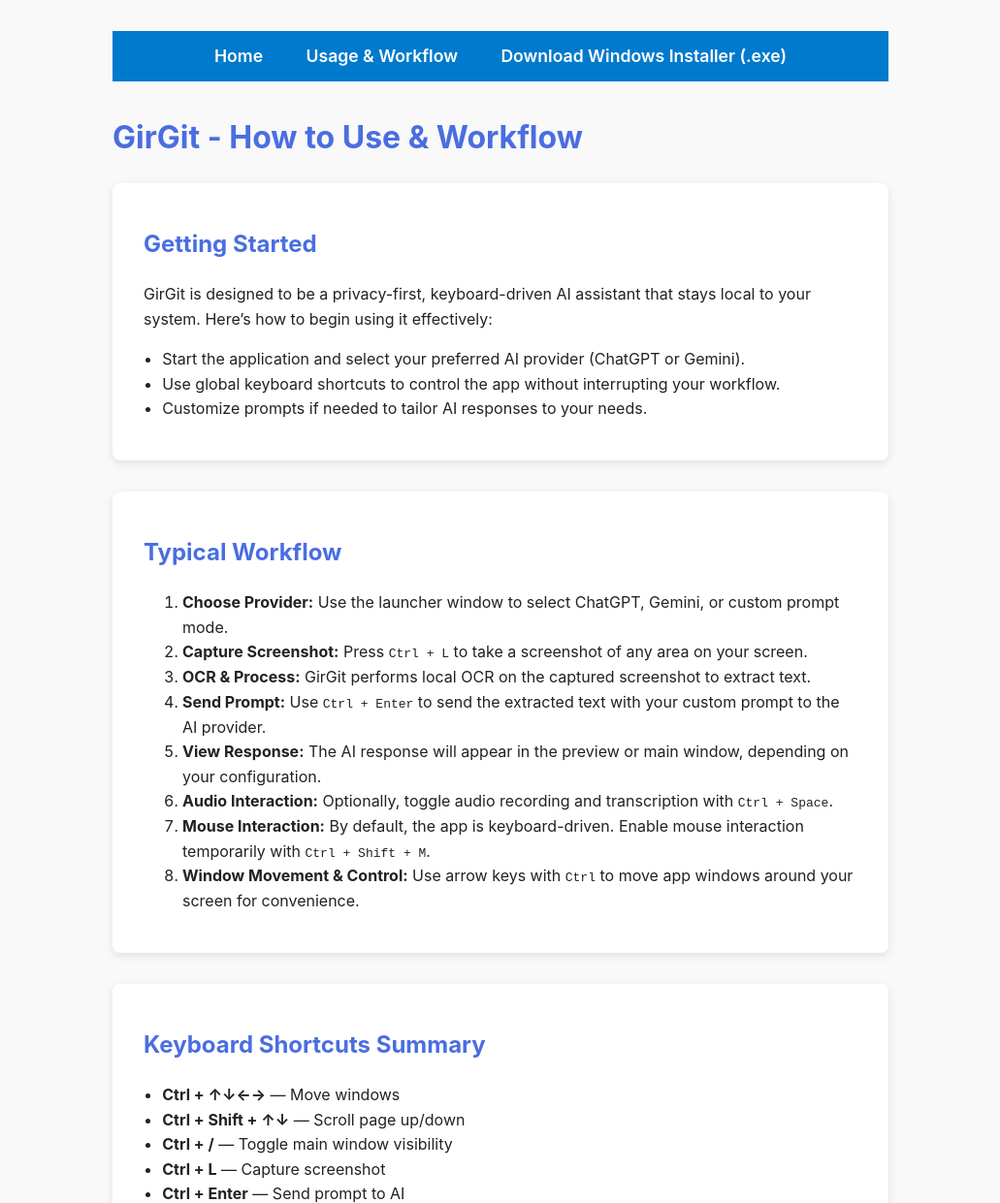
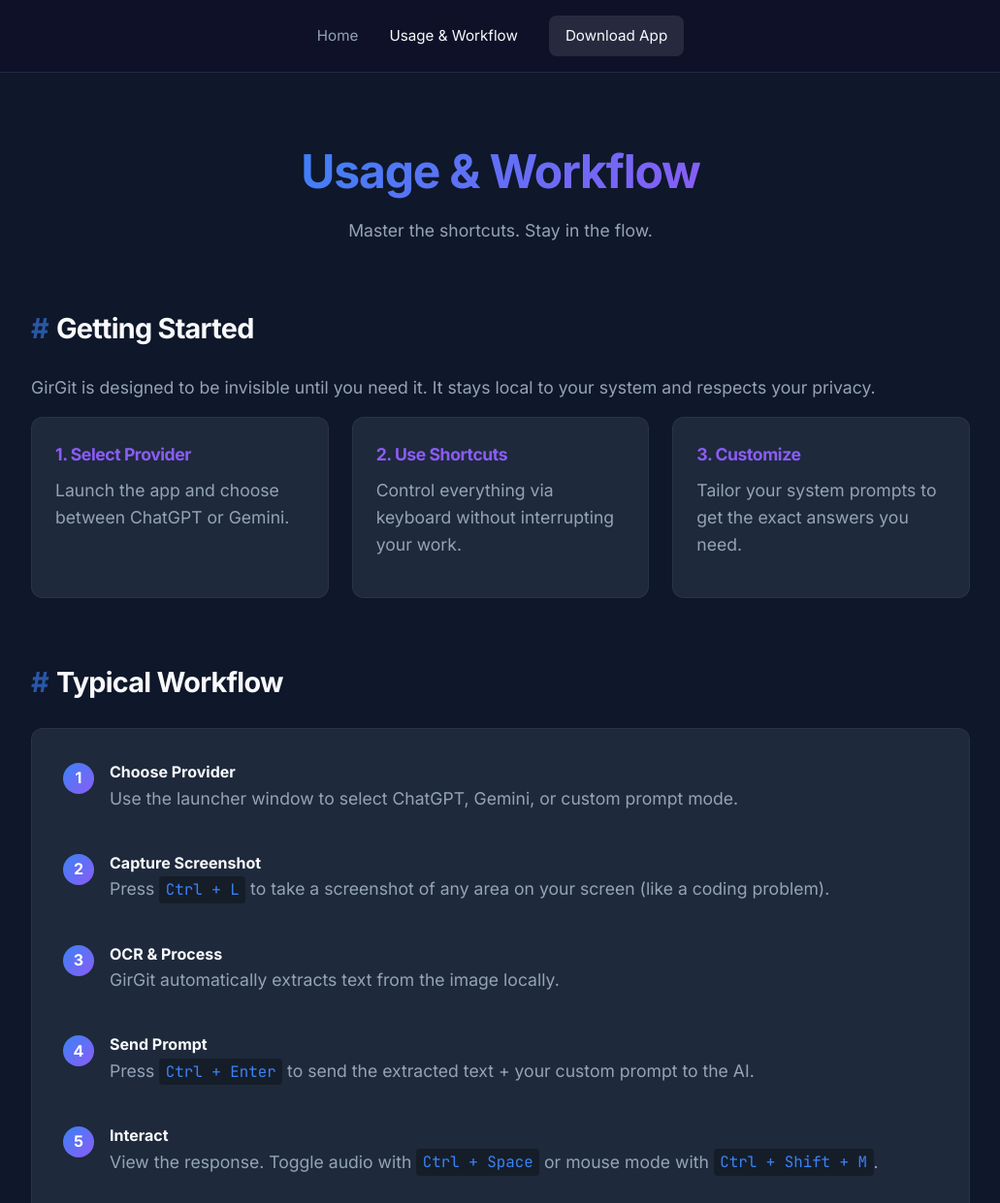
Before and after one commit to robertoMarcojr/GirGit, an Electron app: page usage.html in a window 1280 px wide. Shown: the top 1241 px of the page at 97% size, without its empty margins (124-1155 px from the left). Drawn offline with Linux system fonts and the light colour scheme.

Commit message:
Update usage.html

```diff
--- a/usage.html
+++ b/usage.html
@@ -3,169 +3,336 @@
   <head>
     <meta charset="UTF-8" />
     <meta name="viewport" content="width=device-width, initial-scale=1" />
-    <title>GirGit Usage & Workflow</title>
+    <title>GirGit - Usage & Workflow</title>
+
+    <link rel="preconnect" href="https://fonts.googleapis.com">
+    <link rel="preconnect" href="https://fonts.gstatic.com" crossorigin>
+    <link href="https://fonts.googleapis.com/css2?family=Inter:wght@300;400;600;700&family=JetBrains+Mono:wght@400;700&display=swap" rel="stylesheet">
+
     <style>
+      :root {
+        --bg-color: #0f172a;
+        --card-bg: #1e293b;
+        --text-main: #f8fafc;
+        --text-muted: #94a3b8;
+        --accent-primary: #3b82f6;
+        --accent-secondary: #8b5cf6;
+        --gradient: linear-gradient(135deg, var(--accent-primary), var(--accent-secondary));
+        --nav-bg: rgba(15, 17, 42, 0.8);
+        --code-bg: rgba(0, 0, 0, 0.3);
+      }
+
+      * {
+        box-sizing: border-box;
+        margin: 0;
+        padding: 0;
+      }
+
       body {
-        font-family: -apple-system, BlinkMacSystemFont, 'Segoe UI', Roboto,
-          Oxygen, Ubuntu, Cantarell, 'Open Sans', 'Helvetica Neue', sans-serif;
-        max-width: 800px;
-        margin: 2rem auto;
-        padding: 0 1rem;
+        font-family: 'Inter', system-ui, -apple-system, sans-serif;
+        background-color: var(--bg-color);
+        color: var(--text-main);
         line-height: 1.6;
-        color: #222;
-        background: #f9f9f9;
+        overflow-x: hidden;
       }
+
+      /* Typography */
+      h1, h2, h3 {
+        font-weight: 700;
+        letter-spacing: -0.025em;
+      }
+
+      code, .mono {
+        font-family: 'JetBrains Mono', monospace;
+        background: var(--code-bg);
+        padding: 0.2rem 0.4rem;
+        border-radius: 4px;
+        color: var(--accent-primary);
+        font-size: 0.9em;
+      }
+
+      a {
+        text-decoration: none;
+        color: inherit;
+        transition: color 0.2s;
+      }
+
+      /* Navigation */
+      nav {
+        position: sticky;
+        top: 0;
+        z-index: 100;
+        background: var(--nav-bg);
+        backdrop-filter: blur(10px);
+        border-bottom: 1px solid rgba(255,255,255,0.1);
+        padding: 1rem 2rem;
+        display: flex;
+        justify-content: center;
+        flex-wrap: wrap;
+        gap: 2rem;
+        align-items: center;
+      }
+
+      nav a {
+        font-size: 0.95rem;
+        font-weight: 500;
+        color: var(--text-muted);
+      }
+
+      nav a:hover {
+        color: var(--text-main);
+        text-shadow: 0 0 10px rgba(59, 130, 246, 0.5);
+      }
+
+      .nav-btn {
+        background: rgba(255,255,255,0.1);
+        padding: 0.5rem 1rem;
+        border-radius: 8px;
+        color: var(--text-main) !important;
+        border: 1px solid transparent;
+      }
+
+      .nav-btn:hover {
+        background: rgba(255,255,255,0.2);
+        border-color: rgba(255,255,255,0.3);
+      }
+
+      /* Header */
+      header {
+        text-align: center;
+        padding: 4rem 1rem 3rem;
+        max-width: 900px;
+        margin: 0 auto;
+      }
+
+      header h1 {
+        font-size: 3rem;
+        margin-bottom: 0.5rem;
+        background: var(--gradient);
+        -webkit-background-clip: text;
+        -webkit-text-fill-color: transparent;
+        display: inline-block;
+      }
+
+      /* Layout */
+      main {
+        max-width: 1000px;
+        margin: 0 auto;
+        padding: 0 1rem 4rem;
+      }
+
       section {
-        background: white;
-        padding: 1.5rem 2rem;
-        margin-bottom: 2rem;
-        border-radius: 8px;
-        box-shadow: 0 3px 10px rgb(0 0 0 / 0.1);
+        margin-bottom: 4rem;
       }
-      h1,
-      h2 {
-        color: #4a6ee0;
+
+      section h2 {
+        font-size: 1.8rem;
+        margin-bottom: 1.5rem;
+        display: flex;
+        align-items: center;
+        gap: 0.5rem;
       }
-      ul {
-        padding-left: 1.2rem;
+
+      section h2::before {
+        content: '#';
+        color: var(--accent-primary);
+        opacity: 0.6;
       }
-      a {
-        color: #4a6ee0;
-        text-decoration: none;
+
+      p {
+        color: var(--text-muted);
+        font-size: 1.1rem;
+        margin-bottom: 1rem;
       }
-      a:hover {
-        text-decoration: underline;
+
+      strong {
+        color: var(--text-main);
       }
-      .footer {
-        margin-top: 3rem;
-        font-size: 0.85rem;
-        color: #888;
+
+      /* Lists & Grids */
+      .grid-list {
+        display: grid;
+        grid-template-columns: repeat(auto-fit, minmax(300px, 1fr));
+        gap: 1.5rem;
+      }
+
+      .card {
+        background: var(--card-bg);
+        padding: 1.5rem;
+        border-radius: 12px;
+        border: 1px solid rgba(255,255,255,0.05);
+        transition: transform 0.2s, box-shadow 0.2s;
+      }
+
+      .card:hover {
+        transform: translateY(-3px);
+        box-shadow: 0 10px 30px -10px rgba(0,0,0,0.5);
+        border-color: var(--accent-primary);
+      }
+
+      .card h3 {
+        color: var(--accent-secondary);
+        font-size: 1.1rem;
+        margin-bottom: 0.5rem;
+      }
+
+      /* Workflow Steps */
+      .workflow-step {
+        display: flex;
+        gap: 1rem;
+        margin-bottom: 1.5rem;
+        align-items: flex-start;
+      }
+
+      .step-number {
+        background: var(--gradient);
+        color: white;
+        width: 32px;
+        height: 32px;
+        border-radius: 50%;
+        display: flex;
+        align-items: center;
+        justify-content: center;
+        font-weight: bold;
+        flex-shrink: 0;
+        margin-top: 0.2rem;
+      }
+
+      /* Footer */
+      footer {
         text-align: center;
-      }
-      nav {
-        background: #007acc;
-        padding: 12px 0;
-        text-align: center;
-        margin-bottom: 2rem;
-      }
-      nav a {
-        color: white;
-        margin: 0 20px;
-        font-weight: 600;
-        text-decoration: none;
-        font-size: 1.1rem;
-      }
-      nav a:hover {
-        text-decoration: underline;
+        padding: 3rem 1rem;
+        border-top: 1px solid rgba(255,255,255,0.05);
+        color: var(--text-muted);
+        font-size: 0.9rem;
       }
     </style>
   </head>
   <body>
     <nav>
       <a href="index.html">Home</a>
-      <a href="usage.html">Usage & Workflow</a>
+      <a href="usage.html" style="color: var(--text-main);">Usage & Workflow</a>
       <a
-        href="https://github.com/RoberotMarcoJr/girgit/releases/latest/download/girgit-setup.exe"
-        class="download-btn"
+        href="https://github.com/robertoMarcojr/GirGit/releases/download/v1.1.0/GirGit_Setup.exe"
+        class="nav-btn"
         download
       >
-        Download Windows Installer (.exe)
+        Download App
       </a>
     </nav>
 
-    <h1>GirGit - How to Use & Workflow</h1>
+    <header>
+      <h1>Usage & Workflow</h1>
+      <p>Master the shortcuts. Stay in the flow.</p>
+    </header>
 
+    <main>
       <section>
         <h2>Getting Started</h2>
         <p>
-        GirGit is designed to be a privacy-first, keyboard-driven AI assistant
-        that stays local to your system. Here’s how to begin using it
-        effectively:
+          GirGit is designed to be invisible until you need it.
+          It stays local to your system and respects your privacy.
         </p>
-      <ul>
-        <li>
-          Start the application and select your preferred AI provider (ChatGPT
-          or Gemini).
-        </li>
-        <li>
-          Use global keyboard shortcuts to control the app without interrupting
-          your workflow.
-        </li>
-        <li>
-          Customize prompts if needed to tailor AI responses to your needs.
-        </li>
-      </ul>
+        <div class="grid-list">
+            <div class="card">
+                <h3>1. Select Provider</h3>
+                <p>Launch the app and choose between ChatGPT or Gemini.</p>
+            </div>
+            <div class="card">
+                <h3>2. Use Shortcuts</h3>
+                <p>Control everything via keyboard without interrupting your work.</p>
+            </div>
+            <div class="card">
+                <h3>3. Customize</h3>
+                <p>Tailor your system prompts to get the exact answers you need.</p>
+            </div>
+        </div>
       </section>
 
       <section>
         <h2>Typical Workflow</h2>
-      <ol>
-        <li>
-          <b>Choose Provider:</b> Use the launcher window to select ChatGPT,
-          Gemini, or custom prompt mode.
-        </li>
-        <li>
-          <b>Capture Screenshot:</b> Press <code>Ctrl + L</code> to take a
-          screenshot of any area on your screen.
-        </li>
-        <li>
-          <b>OCR & Process:</b> GirGit performs local OCR on the captured
-          screenshot to extract text.
-        </li>
-        <li>
-          <b>Send Prompt:</b> Use <code>Ctrl + Enter</code> to send the
-          extracted text with your custom prompt to the AI provider.
-        </li>
-        <li>
-          <b>View Response:</b> The AI response will appear in the preview or
-          main window, depending on your configuration.
-        </li>
-        <li>
-          <b>Audio Interaction:</b> Optionally, toggle audio recording and
-          transcription with <code>Ctrl + Space</code>.
-        </li>
-        <li>
-          <b>Mouse Interaction:</b> By default, the app is keyboard-driven.
-          Enable mouse interaction temporarily with
-          <code>Ctrl + Shift + M</code>.
-        </li>
-        <li>
-          <b>Window Movement & Control:</b> Use arrow keys with
-          <code>Ctrl</code> to move app windows around your screen for
-          convenience.
-        </li>
-      </ol>
+        <div class="card" style="padding: 2rem;">
+            <div class="workflow-step">
+                <div class="step-number">1</div>
+                <div>
+                    <strong>Choose Provider</strong>
+                    <p>Use the launcher window to select ChatGPT, Gemini, or custom prompt mode.</p>
+                </div>
+            </div>
+            <div class="workflow-step">
+                <div class="step-number">2</div>
+                <div>
+                    <strong>Capture Screenshot</strong>
+                    <p>Press <code>Ctrl + L</code> to take a screenshot of any area on your screen (like a coding problem).</p>
+                </div>
+            </div>
+            <div class="workflow-step">
+                <div class="step-number">3</div>
+                <div>
+                    <strong>OCR & Process</strong>
+                    <p>GirGit automatically extracts text from the image locally.</p>
+                </div>
+            </div>
+            <div class="workflow-step">
+                <div class="step-number">4</div>
+                <div>
+                    <strong>Send Prompt</strong>
+                    <p>Press <code>Ctrl + Enter</code> to send the extracted text + your custom prompt to the AI.</p>
+                </div>
+            </div>
+            <div class="workflow-step">
+                <div class="step-number">5</div>
+                <div>
+                    <strong>Interact</strong>
+                    <p>View the response. Toggle audio with <code>Ctrl + Space</code> or mouse mode with <code>Ctrl + Shift + M</code>.</p>
+                </div>
+            </div>
+        </div>
       </section>
 
       <section>
-      <h2>Keyboard Shortcuts Summary</h2>
-      <ul>
-        <li><b>Ctrl + ↑↓←→</b> — Move windows</li>
-        <li><b>Ctrl + Shift + ↑↓</b> — Scroll page up/down</li>
-        <li><b>Ctrl + /</b> — Toggle main window visibility</li>
-        <li><b>Ctrl + L</b> — Capture screenshot</li>
-        <li><b>Ctrl + Enter</b> — Send prompt to AI</li>
-        <li><b>Ctrl + Space</b> — Toggle audio recording</li>
-        <li><b>Ctrl + Shift + M</b> — Toggle mouse interaction</li>
-        <li><b>Ctrl + D</b> — Delete all screenshots</li>
-        <li><b>Ctrl + Backspace</b> — Delete last screenshot</li>
-        <li><b>Ctrl + Q</b> — Quit app</li>
-      </ul>
+        <h2>Keyboard Shortcuts</h2>
+        <div class="grid-list">
+            <div class="card">
+                <h3>Navigation</h3>
+                <p><code>Ctrl + ↑↓←→</code><br>Move windows</p>
+                <p style="margin-top:0.5rem"><code>Ctrl + Shift + ↑↓</code><br>Scroll page</p>
+            </div>
+            <div class="card">
+                <h3>Core Actions</h3>
+                <p><code>Ctrl + L</code><br>Capture Screenshot</p>
+                <p style="margin-top:0.5rem"><code>Ctrl + Enter</code><br>Send Prompt</p>
+            </div>
+            <div class="card">
+                <h3>Modes</h3>
+                <p><code>Ctrl + Space</code><br>Toggle Mic/Audio</p>
+                <p style="margin-top:0.5rem"><code>Ctrl + Shift + M</code><br>Toggle Mouse Mode</p>
+            </div>
+            <div class="card">
+                <h3>System</h3>
+                <p><code>Ctrl + /</code><br>Toggle Visibility</p>
+                <p style="margin-top:0.5rem"><code>Ctrl + Q</code><br>Quit App</p>
+            </div>
+             <div class="card">
+                <h3>Management</h3>
+                <p><code>Ctrl + D</code><br>Delete All Screenshots</p>
+                <p style="margin-top:0.5rem"><code>Ctrl + Backspace</code><br>Delete Last Screenshot</p>
+            </div>
+        </div>
       </section>
 
       <section>
         <h2>Privacy & Security</h2>
         <p>
-        All data processing is done locally on your machine.<br />
-        GirGit does not store, send, or proxy any personal data.<br />
-        AI interactions happen directly between you and the AI provider using
-        your own credentials.
+            GirGit does not store, send, or proxy any personal data.
+            All processing is done locally, and AI interactions happen directly between
+            you and the provider using your own credentials.
         </p>
       </section>
+    </main>
 
-    <div class="footer">
-      <p>Back to <a href="index.html">Home</a></p>
-      <p>© 2025 RoberotMarcoJr</p>
-    </div>
+    <footer>
+      <p>© 2025 RobertoMarcoJr · MIT License</p>
+    </footer>
   </body>
 </html>
```
Lines whose indentation alone changed are shown as unchanged.
